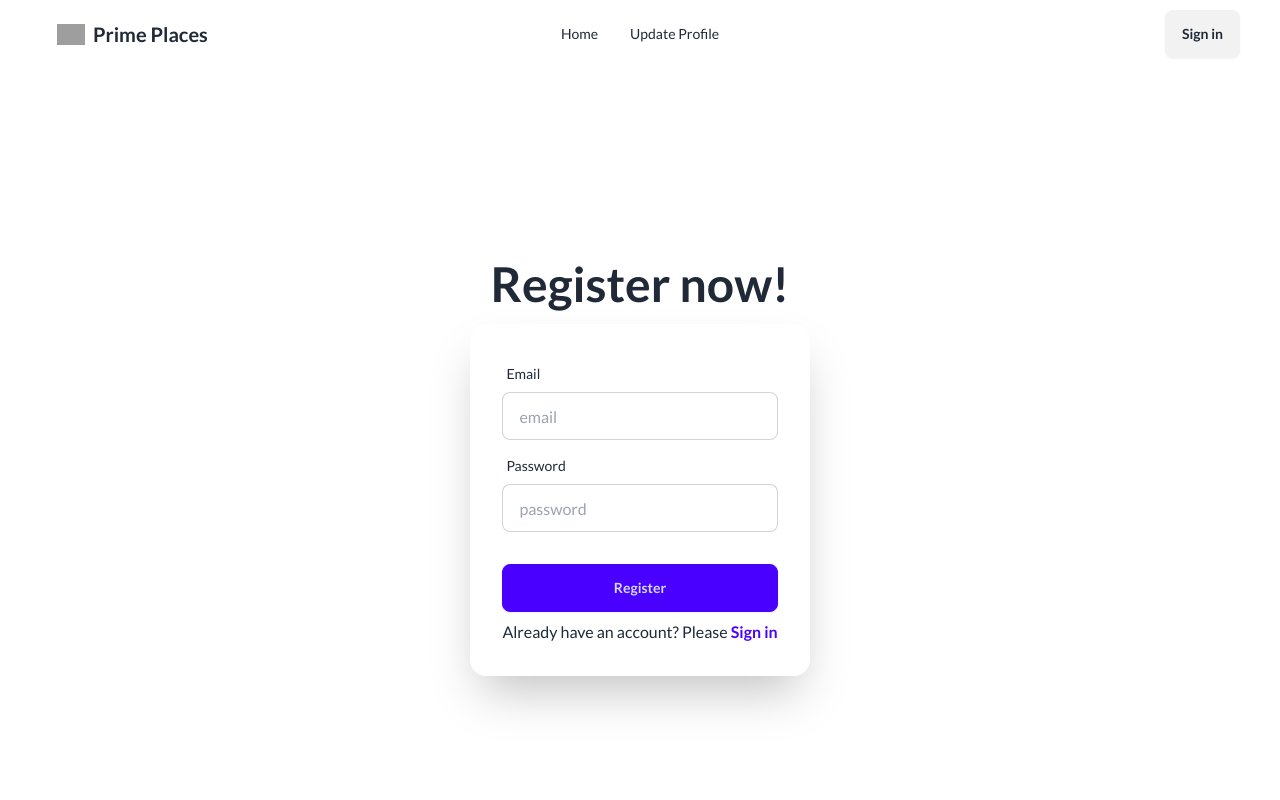
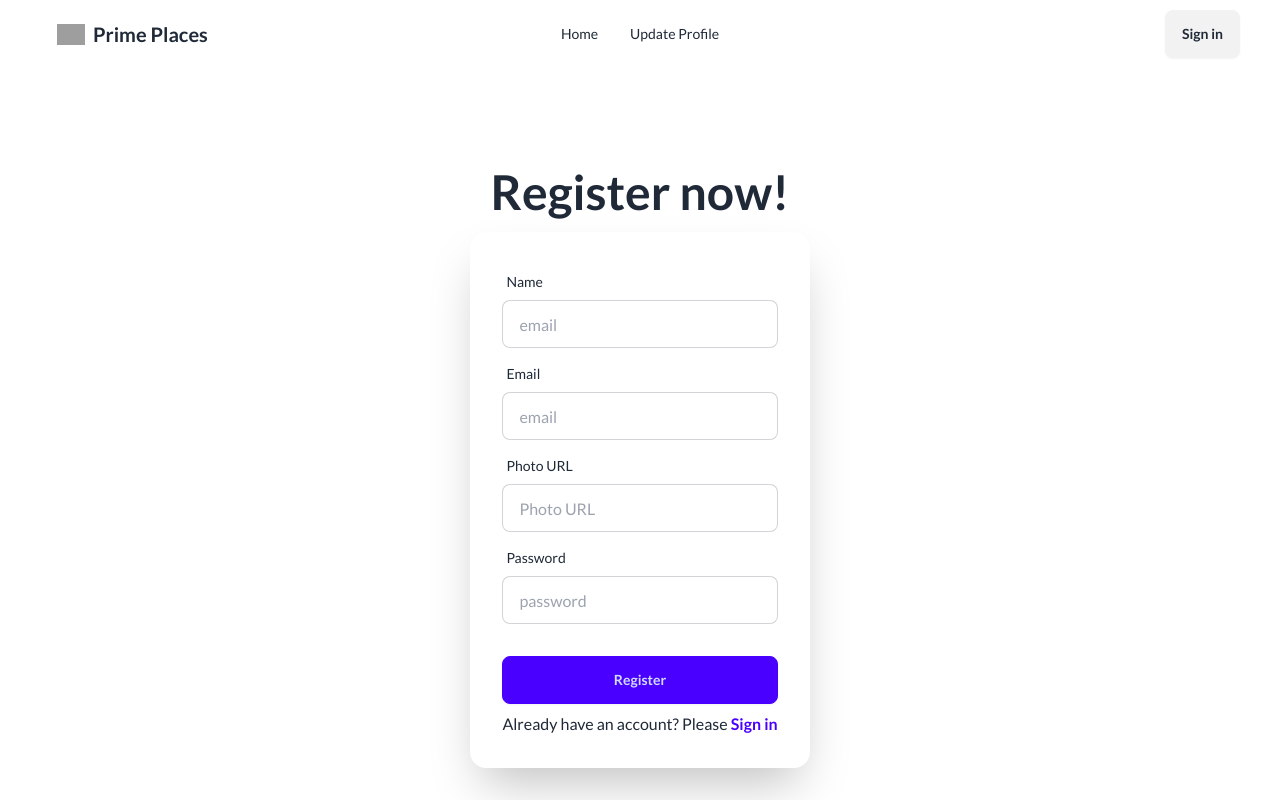
Before and after one commit to nhwnahid007/prime-places, a React (Vite) app: page /register in a window 1280 px wide. Shown: the top 800 px of the page. Built offline with nearby package versions, Linux system fonts and the light colour scheme; grey boxes are pictures that could not be loaded.

Commit message:
Adustment before starting auth

```diff
--- a/public/estates.json
+++ b/public/estates.json
@@ -29,7 +29,7 @@
       "segment_name": "Luxury",
       "description": "Indulge in luxurious beachfront living with this stunning estate located in the exclusive Miami Beach area. Boasting panoramic ocean views, private beach access, and lavish amenities, this estate offers the ultimate retreat.",
       "price": "$8,500,000",
-      "status": "sale",
+      "status": "rent",
       "area": "6000 sq ft",
       "location": "Miami Beach, Florida",
       "facilities": ["Beachfront Location", "Infinity Pool", "Private Beach Access", "Spa", "Outdoor Kitchen", "Home Office", "Media Room"],
@@ -53,7 +53,7 @@
       "segment_name": "Luxury",
       "description": "Live the wine country dream with this exceptional vineyard estate located in the renowned Napa Valley. With lush vineyards, a private winery, and elegant living spaces, this estate offers the epitome of luxury wine country living.",
       "price": "$15,000,000",
-      "status": "sale",
+      "status": "rent",
       "area": "10000 sq ft",
       "location": "Napa Valley, California",
       "facilities": ["Vineyard View", "Winery", "Tasting Room", "Outdoor Dining Area", "Pool", "Tennis Court", "Guest Cottage"],
@@ -89,7 +89,7 @@
       "segment_name": "Luxury",
       "description": "Escape to this luxurious lakeside retreat nestled in the serene surroundings of Lake Tahoe. With panoramic lake views, private beach access, and luxurious amenities, this retreat offers the ultimate lakefront living experience.",
       "price": "$18,000,000",
-      "status": "sale",
+      "status": "rent",
       "area": "9000 sq ft",
       "location": "Lake Tahoe, California",
       "facilities": ["Lake View", "Private Beach Access", "Boat Dock", "Outdoor Kitchen", "Home Theater", "Wine Cellar", "Guest House"],
--- a/src/components/estateCard/EstateCard.jsx
+++ b/src/components/estateCard/EstateCard.jsx
@@ -1,9 +1,9 @@
 import { Link } from "react-router-dom";
-
+import { IoLocationSharp } from "react-icons/io5";
 const EstateCard = ({ estateData }) => {
-  const { id,image, estate_title, price, location } = estateData;
+  const { id,image, estate_title, price, location,status } = estateData;
   return (
-    <div className="w-lg relative h-[700px]  rounded-md shadow-md dark:bg-gray-50 dark:text-gray-800 mx-auto">
+    <div className="w-lg relative h-[600px]  rounded-md shadow-md dark:bg-gray-50 dark:text-gray-800 mx-auto">
       <img
         src={image}
         alt=""
@@ -14,8 +14,14 @@ const EstateCard = ({ estateData }) => {
           <h2 className="text-3xl font-semibold tracking-wide">
             {estate_title}
           </h2>
-          <p className="dark:text-gray-800">
-            Curabitur luctus erat nunc, sed ullamcorper erat vestibulum eget.
+          <p className="flex text-xl items-center dark:text-gray-800">
+          <IoLocationSharp /> {location}
+          </p>
+          <p className=" text-xl dark:text-gray-800">
+          <span className="font-bold">Price: </span>{price}
+          </p>
+          <p className=" text-xl dark:text-gray-800">
+          {status}
           </p>
         </div>
         <div className="">
--- /dev/null
+++ b/src/hooks/UseAuth.jsx
@@ -0,0 +1,9 @@
+
+
+
+const UseAuth = () => {
+  const all = useContext(AuthContext);
+  return all;
+};
+
+export default UseAuth;
--- a/src/pages/Login/Login.jsx
+++ b/src/pages/Login/Login.jsx
@@ -1,6 +1,13 @@
 import { Link } from "react-router-dom";
 
 const Login = () => {
+    const handleLogin = (e)=>{
+        e.preventDefault();
+        console.log(e.currentTarget)
+        const form = new FormData(e.currentTarget)
+        console.log(form.get('email'))
+        console.log(form.get('password'))
+    }
   return (
     <div>
       <div className="hero min-h-screen">
@@ -9,14 +16,15 @@ const Login = () => {
             <h1 className="text-5xl font-bold">Login now!</h1>
           </div>
           <div className="card shrink-0 w-full max-w-sm shadow-2xl bg-base-100">
-            <form className="card-body">
+            <form onSubmit={handleLogin} className="card-body">
               <div className="form-control">
                 <label className="label">
                   <span className="label-text">Email</span>
                 </label>
                 <input
                   type="email"
-                  placeholder="email"
+                  name="email"
+                  placeholder="Enter your email"
                   className="input input-bordered"
                   required
                 />
@@ -27,7 +35,8 @@ const Login = () => {
                 </label>
                 <input
                   type="password"
-                  placeholder="password"
+                  name="password"
+                  placeholder="Enter your password"
                   className="input input-bordered"
                   required
                 />
@@ -52,11 +61,7 @@ const Login = () => {
 				<path d="M16.318 13.714v5.484h9.078c-0.37 2.354-2.745 6.901-9.078 6.901-5.458 0-9.917-4.521-9.917-10.099s4.458-10.099 9.917-10.099c3.109 0 5.193 1.318 6.38 2.464l4.339-4.182c-2.786-2.599-6.396-4.182-10.719-4.182-8.844 0-16 7.151-16 16s7.156 16 16 16c9.234 0 15.365-6.49 15.365-15.635 0-1.052-0.115-1.854-0.255-2.651z"></path>
 			</svg>
 		</button>
-		<button aria-label="Log in with Twitter" className="p-3 rounded-sm">
-			<svg xmlns="http://www.w3.org/2000/svg" viewBox="0 0 32 32" className="w-5 h-5 fill-current">
-				<path d="M31.937 6.093c-1.177 0.516-2.437 0.871-3.765 1.032 1.355-0.813 2.391-2.099 2.885-3.631-1.271 0.74-2.677 1.276-4.172 1.579-1.192-1.276-2.896-2.079-4.787-2.079-3.625 0-6.563 2.937-6.563 6.557 0 0.521 0.063 1.021 0.172 1.495-5.453-0.255-10.287-2.875-13.52-6.833-0.568 0.964-0.891 2.084-0.891 3.303 0 2.281 1.161 4.281 2.916 5.457-1.073-0.031-2.083-0.328-2.968-0.817v0.079c0 3.181 2.26 5.833 5.26 6.437-0.547 0.145-1.131 0.229-1.724 0.229-0.421 0-0.823-0.041-1.224-0.115 0.844 2.604 3.26 4.5 6.14 4.557-2.239 1.755-5.077 2.801-8.135 2.801-0.521 0-1.041-0.025-1.563-0.088 2.917 1.86 6.36 2.948 10.079 2.948 12.067 0 18.661-9.995 18.661-18.651 0-0.276 0-0.557-0.021-0.839 1.287-0.917 2.401-2.079 3.281-3.396z"></path>
-			</svg>
-		</button>
+
 		<button aria-label="Log in with GitHub" className="p-3 rounded-sm">
 			<svg xmlns="http://www.w3.org/2000/svg" viewBox="0 0 32 32" className="w-5 h-5 fill-current">
 				<path d="M16 0.396c-8.839 0-16 7.167-16 16 0 7.073 4.584 13.068 10.937 15.183 0.803 0.151 1.093-0.344 1.093-0.772 0-0.38-0.009-1.385-0.015-2.719-4.453 0.964-5.391-2.151-5.391-2.151-0.729-1.844-1.781-2.339-1.781-2.339-1.448-0.989 0.115-0.968 0.115-0.968 1.604 0.109 2.448 1.645 2.448 1.645 1.427 2.448 3.744 1.74 4.661 1.328 0.14-1.031 0.557-1.74 1.011-2.135-3.552-0.401-7.287-1.776-7.287-7.907 0-1.751 0.62-3.177 1.645-4.297-0.177-0.401-0.719-2.031 0.141-4.235 0 0 1.339-0.427 4.4 1.641 1.281-0.355 2.641-0.532 4-0.541 1.36 0.009 2.719 0.187 4 0.541 3.043-2.068 4.381-1.641 4.381-1.641 0.859 2.204 0.317 3.833 0.161 4.235 1.015 1.12 1.635 2.547 1.635 4.297 0 6.145-3.74 7.5-7.296 7.891 0.556 0.479 1.077 1.464 1.077 2.959 0 2.14-0.020 3.864-0.020 4.385 0 0.416 0.28 0.916 1.104 0.755 6.4-2.093 10.979-8.093 10.979-15.156 0-8.833-7.161-16-16-16z"></path>
--- a/src/pages/Register/Register.jsx
+++ b/src/pages/Register/Register.jsx
@@ -1,39 +1,87 @@
 import { Link } from "react-router-dom";
 
+const Register = () => {
+  const handleRegister = (e) => {
+    e.preventDefault();
+    console.log(e.currentTarget);
+    const form = new FormData(e.currentTarget);
+    const email = form.get('email')
+    const password = form.get('password')
+    const photoUrl = form.get('photoUrl')
+    const name = form.get('name')
+    console.log(email,password,photoUrl,name);
 
-const Register = () => {
+  };
   return (
     <div className="hero min-h-screen">
       <div className="hero-content flex-col">
         <div className="text-center ">
           <h1 className="text-5xl font-bold">Register now!</h1>
-
         </div>
         <div className="card shrink-0 w-full max-w-sm shadow-2xl bg-base-100">
-      <form className="card-body">
+          <form onSubmit={handleRegister} className="card-body">
+          <div className="form-control">
+              <label className="label">
+                <span className="label-text">Name</span>
+              </label>
+              <input
+                type="text"
+                placeholder="email"
+                name="name"
+                className="input input-bordered"
+                required
+              />
+            </div>
             <div className="form-control">
               <label className="label">
                 <span className="label-text">Email</span>
               </label>
-          <input type="email" placeholder="email" className="input input-bordered" required />
+              <input
+                type="email"
+                name="email"
+                placeholder="email"
+                className="input input-bordered"
+                required
+              />
             </div>
+            <div className="form-control">
+              <label className="label">
+                <span className="label-text">Photo URL</span>
+              </label>
+              <input
+                type="text"
+                placeholder="Photo URL"
+                name="photoUrl"
+                className="input input-bordered"
+                required
+              />
+            </div>
+
             <div className="form-control">
               <label className="label">
                 <span className="label-text">Password</span>
               </label>
-          <input type="password" placeholder="password" className="input input-bordered" required />
-
+              <input
+                type="password"
+                placeholder="password"
+                name="password"
+                className="input input-bordered"
+                required
+              />
             </div>
             <div className="form-control mt-6">
               <button className="btn btn-primary">Register</button>
             </div>
-        <p>Already have an account? Please <span className="text-primary font-bold"><Link to="/login" >Sign in</Link></span> </p>
+            <p>
+              Already have an account? Please{" "}
+              <span className="text-primary font-bold">
+                <Link to="/login">Sign in</Link>
+              </span>{" "}
+            </p>
           </form>
         </div>
       </div>
     </div>
-
-
   );
 };
 
--- a/src/pages/detailsProperty/DetailsProperty.jsx
+++ b/src/pages/detailsProperty/DetailsProperty.jsx
@@ -20,7 +20,7 @@ const DetailsProperty = () => {
       <div className="container min-h-screen  mx-auto lg:flex lg:justify-center px-5 py-24 lg:items-center gap-20">
         <div className="flex lg:w-2/3 justify-center items-center">
           <img
-            className="rounded-2xl w-[600px] mb-10 object-cover object-center"
+            className="rounded-2xl w-96 lg:w-[600px] mb-10 object-cover object-center"
             alt="hero"
             src={image}
           />
```
Lines whose indentation alone changed are shown as unchanged.
